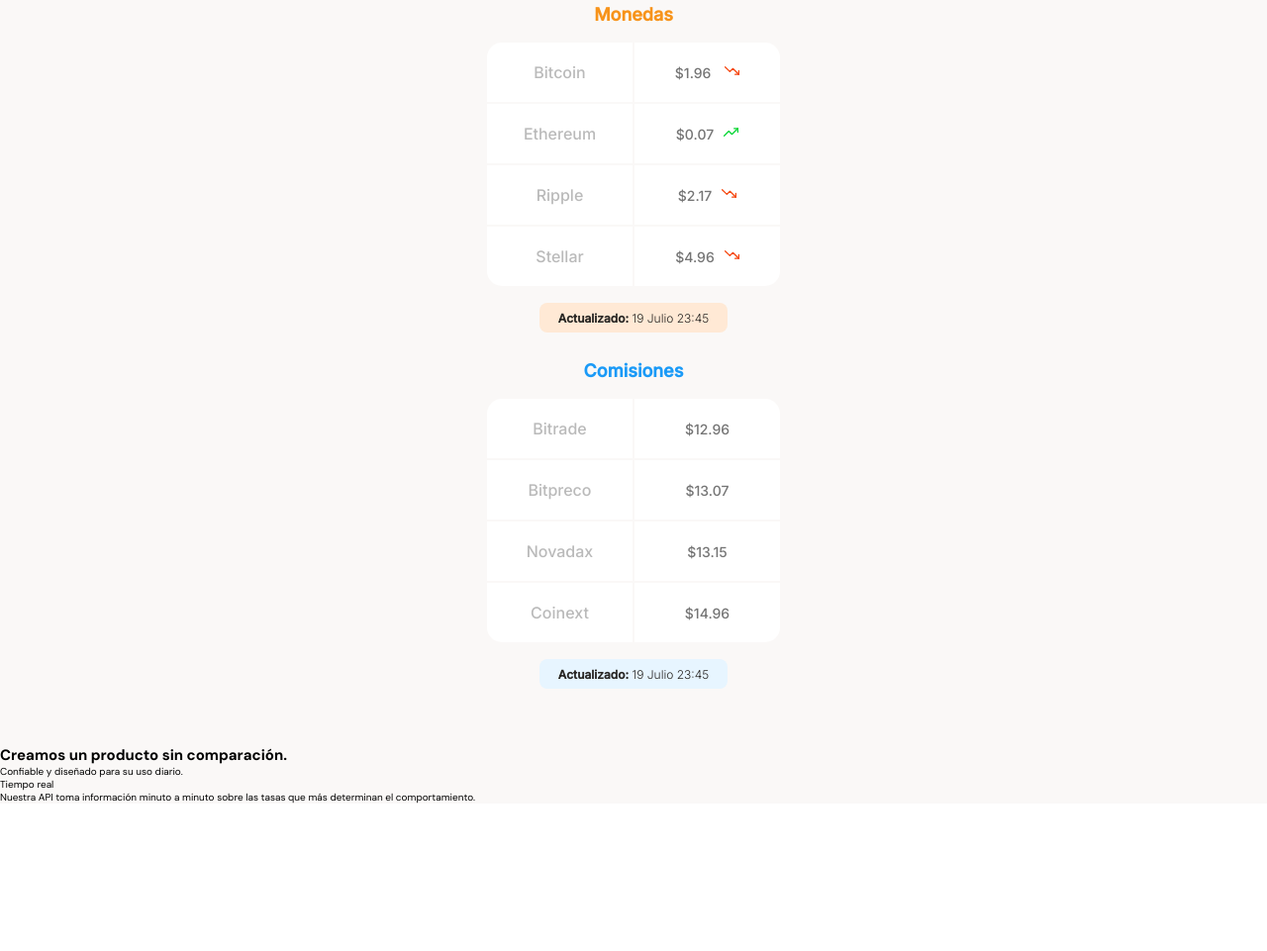
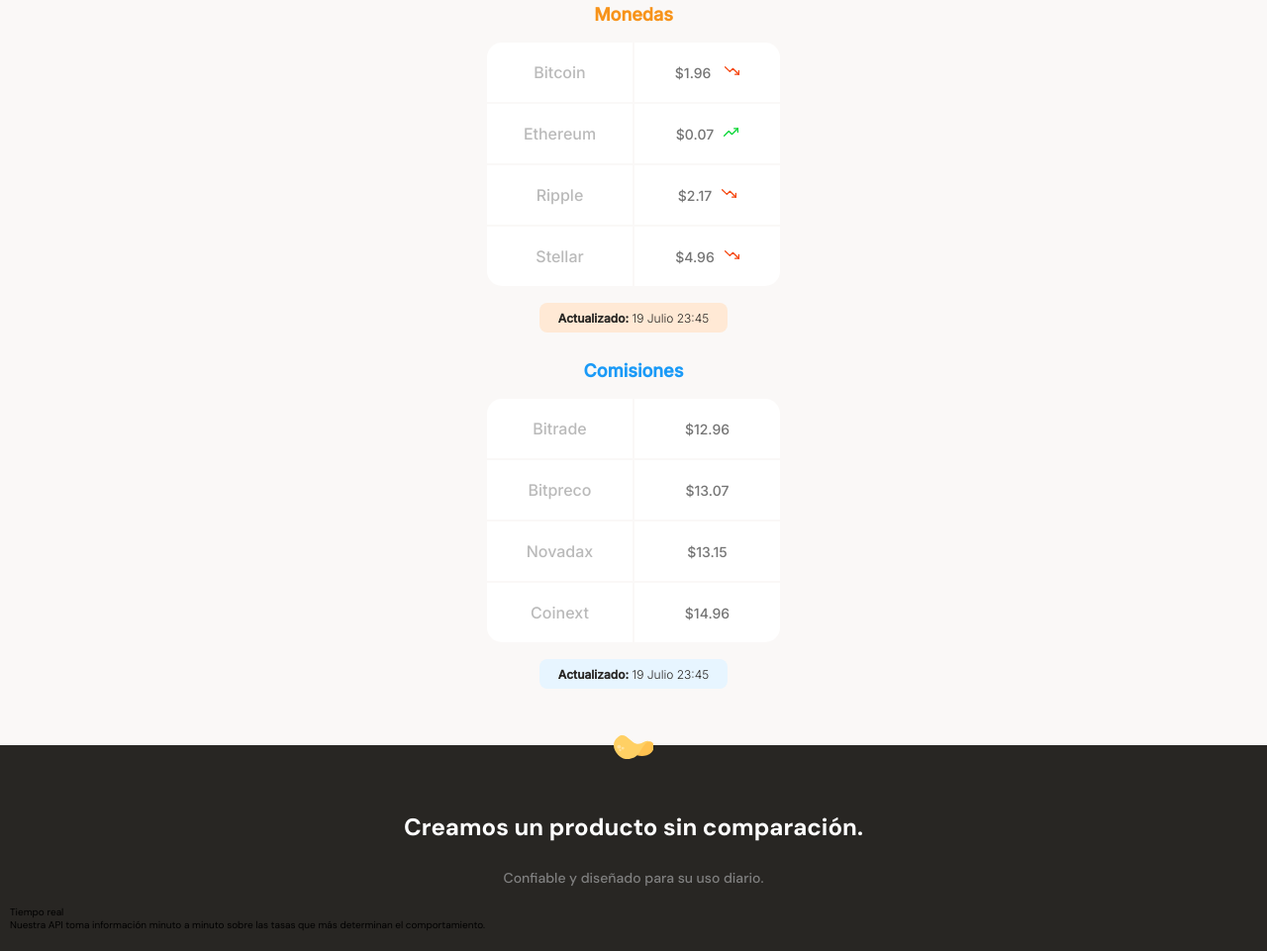
Before and after one commit to jmatirey93/batatabit, a plain HTML site: page index.html in a window 1280 px wide. Shown: the part 763-1724 px from the top of the page at 99% size. Before the commit the page ends 1575 px from the top, so only its background shows below. Drawn offline with Linux system fonts and the light colour scheme.

Commit message:
Adding batata logo and styling title container of product section

```diff
--- a/index.html
+++ b/index.html
@@ -20,7 +20,7 @@
     <main>
         <section class="exchange">
             <div class="exchange__backgroundImg"></div>
-            <div class="exchange__text">
+            <div class="exchange__title-container">
                 <h2>Visualizamos todas las tasas de cambio.</h2>
                 <p>Traemos información en el tiempo realde las casas de cambio y las monedas más importantes del mundo.</p>
             </div>
@@ -83,8 +83,8 @@
             </section>
         </section>
         <section class="product">
-            <span></span>
-            <div>
+            <span class="product__batata-logo"></span>
+            <div class="product__title-container">
                 <h2>Creamos un producto sin comparación.</h2>
                 <p>Confiable y diseñado para su uso diario.</p>
             </div>
--- a/src/sass/exchange.scss
+++ b/src/sass/exchange.scss
@@ -20,25 +20,14 @@
         background-size: cover;
     }
 
-    &__text {
-        width: 90%;
-        min-width: 280px;
-        max-width: 980px;
-        margin: 0 auto;
+    &__title-container {
+        @include title;
 
-        h2 {
-            margin-bottom: 30px;
-            font-size: 2.4rem;
-            font-weight: bold;
-            line-height: 2.6rem;
+        h2{
             color: $black;
         }
 
         p {
-            margin-bottom: 30px;
-            font-size: 1.4rem;
-            font-weight: 500;
-            line-height: 1.6rem;
             color: #757575;
         }
     }
--- a/src/sass/mixins.scss
+++ b/src/sass/mixins.scss
@@ -1,3 +1,26 @@
+/* TITLE AND TEXT OF SECTIONS */
+
+@mixin title {
+    width: 90%;
+    min-width: 280px;
+    max-width: 980px;
+    margin: 0 auto;
+
+    h2 {
+        margin-bottom: 30px;
+        font-size: 2.4rem;
+        font-weight: bold;
+        line-height: 2.6rem;
+    }
+
+    p {
+        margin-bottom: 30px;
+        font-size: 1.4rem;
+        font-weight: 500;
+        line-height: 1.6rem;
+    }
+}
+
 /* TABLE */
 
 @mixin table {
--- /dev/null
+++ b/src/sass/product.scss
@@ -0,0 +1,34 @@
+@import 'variables';
+@import 'mixins';
+.product {
+    position: relative;
+    width: 100%;
+    min-width: 320px;
+    height: auto;
+    padding: 20px 10px;
+    background-color: $warm-black;
+
+    &__batata-logo {
+        position: absolute;
+        width: 40px;
+        height: 25px;
+        top: -10px;
+        left: calc(50% - 20px);
+        background-image: url("../../assets/icons/batata.svg");
+    }
+
+    &__title-container {
+        @include title;
+        text-align: center;
+        margin-top: 50px;
+
+        h2 {
+            color: $just-white;
+        }
+
+        p{
+            margin-bottom: 20px;
+            color: #808080;
+        }
+    }
+}
--- a/src/sass/styles.scss
+++ b/src/sass/styles.scss
@@ -1,6 +1,7 @@
 @import 'variables';
 @import 'header';
 @import 'exchange';
+@import 'product';
 
 * {
     box-sizing: border-box;
```
Also changed, not shown: static/css/styles.css, 1 other file.
